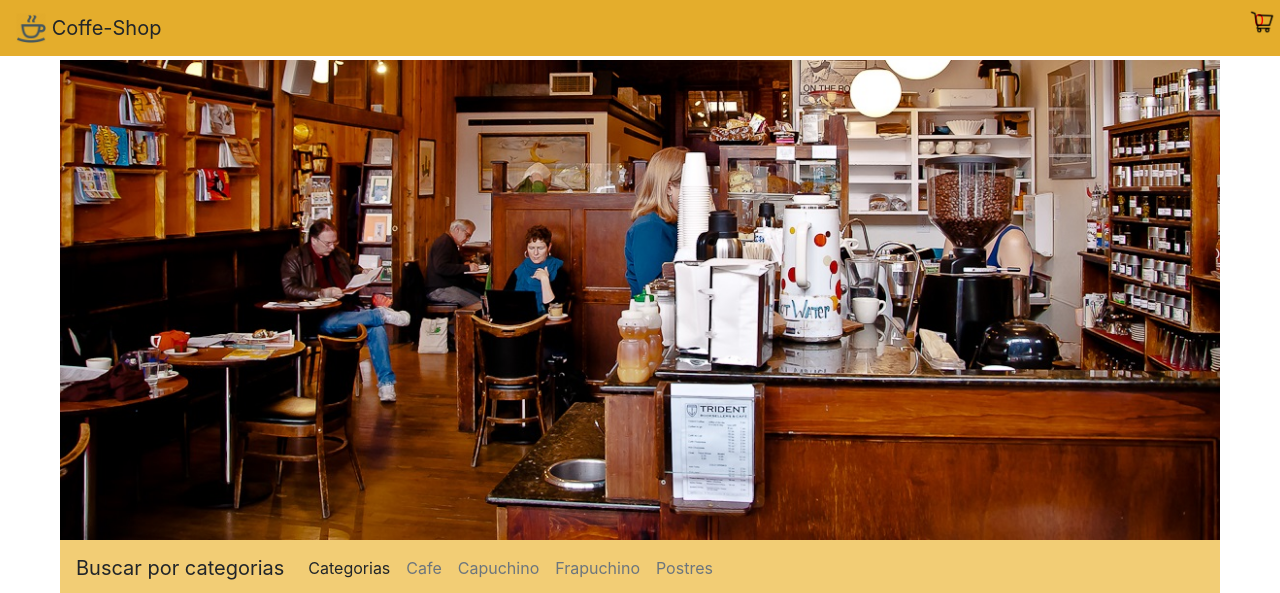
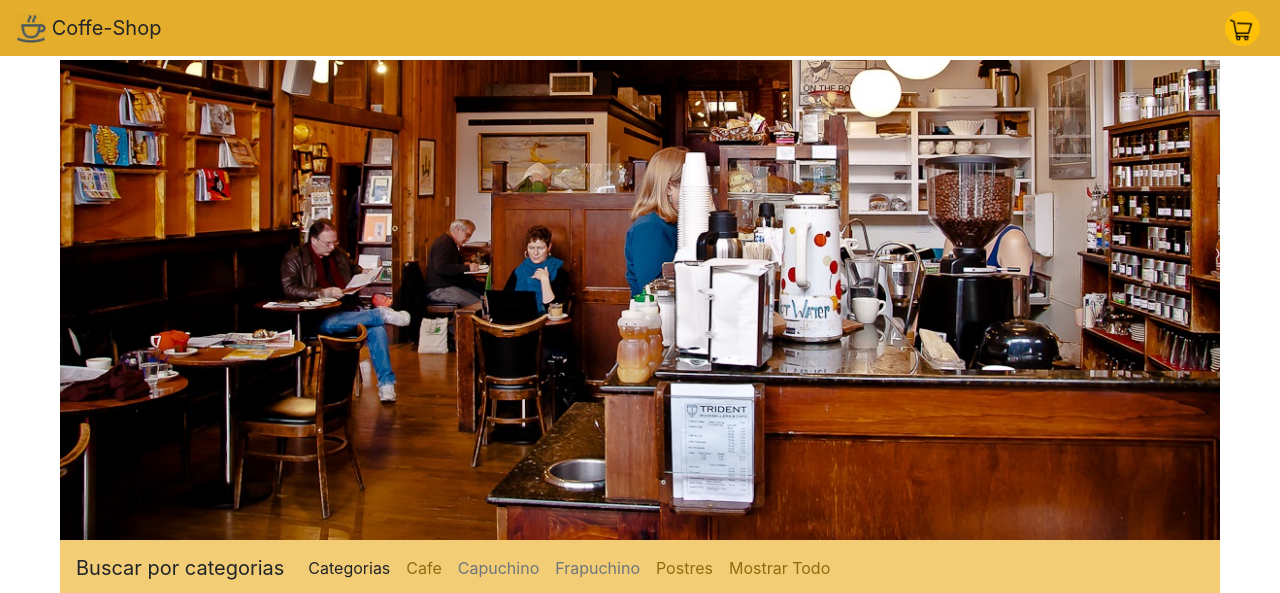
Before and after one commit to PipoLucido/MarketFront, a plain HTML site: page index.html in a window 1280 px wide. Shown: the top 593 px of the page. Drawn offline with nearby package versions, Linux system fonts and the light colour scheme.

Commit message:
Update index.html

```diff
--- a/index.html
+++ b/index.html
@@ -10,20 +10,12 @@
 </head>
 <body>
 
-    <div id="navTop">
-            <nav class="navbar  colorNavMaster" >
-                    <a class="navbar-brand" >
-                      <img src="img/Cup_of_Coffee-512.png" width="30" height="30" class="d-inline-block align-top" alt="">
-                      Coffe-Shop
-                    </a>
-                    <img id="carritoDeCompras" src="img/carritou.png" width="30" height="30" class="d-inline-block align-top"><div id="cantidad"></div>
-                  </nav>
-    </div>
+
 
     <div class="buscador">
         <img class="backgroundBuscador img-fluid"  alt="Responsive image" src="img/Coffee-Shop.jpg" >
         <nav class="navbar navbar-expand-lg colorNavHijo">
-                <a class="navbar-brand" >Buscar por categorias</a>
+                <a id="buscarxCat" class="navbar-brand" >Buscar por categorias</a>
                 <button class="navbar-toggler  rounded border-dark border" type="button" data-toggle="collapse" data-target="#navbarNav" aria-controls="navbarNav" aria-expanded="false" aria-label="Toggle navigation">
                   <span class="navbar-toggler-icon"></span>
                 </button>
@@ -33,7 +25,7 @@
                       <a class="nav-link" >Categorias<span class="sr-only">(current)</span></a>
                     </li>
                     <li class="nav-item">
-                      <a class="nav-link disabled seleccionarCategoria" href="#">Cafe</a>
+                      <a class="nav-link  seleccionarCategoria" href="#buscarxCat" onClick="buscarCafe()">Cafe</a>
                     </li>
                     <li class="nav-item">
                       <a class="nav-link disabled seleccionarCategoria" href="#">Capuchino</a>
@@ -42,7 +34,10 @@
                             <a class="nav-link disabled seleccionarCategoria" href="#">Frapuchino</a>
                           </li>
                     <li class="nav-item">
-                      <a class="nav-link disabled seleccionarCategoria" href="#">Postres</a>
+                      <a class="nav-link  seleccionarCategoria" href="#buscarxCat" onclick="buscarPostres()">Postres</a>
+                    </li>
+                    <li class="nav-item">
+                      <a class="nav-link  seleccionarCategoria" href="#buscarxCat" onclick="mostrarTodo()">Mostrar Todo</a>
                     </li>
                   </ul>
                 </div>
@@ -65,7 +60,28 @@
             </div>
     </div>
 
+    <div id="navTop">
+      <nav class="navbar  colorNavMaster" >
+              <a class="navbar-brand" >
+                <img src="img/Cup_of_Coffee-512.png" width="30" height="30" class="d-inline-block align-top" alt="">
+                Coffe-Shop
+              </a>
 
+              <div class="btn-group">
+                <button type="button" id="btnDeCompras" class="btn btn-warning rounded-circle" data-toggle="dropdown" aria-haspopup="true" aria-expanded="false">
+                  <img id="carritoDeCompras" src="img/carritou.png" width="30" height="30" class="d-inline-block align-top">
+                </button>
+                <div  class="dropdown-menu dropdown-menu-right">
+                    <div class ="dropdown-item">Por Pagar:<div id="cantidad"></div></div>
+
+                   <Div  id="articulosEnCarrito"></Div>
+
+                </div>
+              </div>
+
+
+            </nav>
+</div>
 
 
     <script src="app.js"></script>
```
